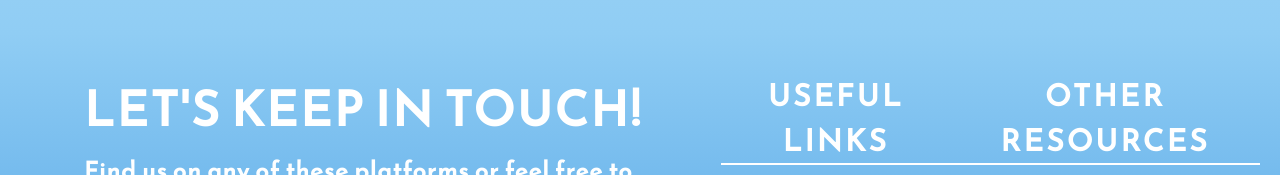
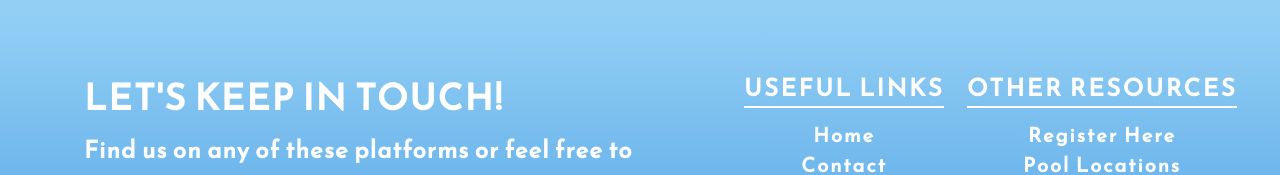
Before and after one commit to SuHaye/rickys-swim-site, a Nuxt app: page /events in a window 1280 px wide. Shown: the part 2625-2800 px from the top of the page. Built offline with nearby package versions, Linux system fonts and the light colour scheme.

Commit message:
Footer and header tex size changed and made responsive

```diff
--- a/components/Footer.vue
+++ b/components/Footer.vue
@@ -6,7 +6,7 @@
                     <!-- Left Side/Top -->
                     <div class="">
                             <div class="hidden lg:block mx-16">
-                                <h2 class="headtext uppercase text-white text-4xl xl:text-5xl font-semibold tracking-wider"
+                                <h2 class="headtext uppercase text-white text-4xl font-semibold tracking-wider"
                                 >Let's keep in touch!
                                 </h2>
                                 <p
@@ -20,31 +20,32 @@
                                     to="/"
                                     class="hover:text-gray-300"
                                     >
-                                    <fa-icon class="text-6xl md:text-7xl lg:text-5xl xl:text-6xl" :icon="['fab','instagram']" />
+                                    <fa-icon class="text-6xl md:text-7xl lg:text-5xl" :icon="['fab','instagram']" />
                                 </NuxtLink>
                                 <NuxtLink
                                     to="/"
                                     class="hover:text-gray-300"
                                     >
-                                    <fa-icon class="text-6xl md:text-7xl lg:text-5xl xl:text-6xl" :icon="['fab','facebook']" />
+                                    <fa-icon class="text-6xl md:text-7xl lg:text-5xl" :icon="['fab','facebook']" />
                                 </NuxtLink>
                                 <NuxtLink
                                     to="/"
                                     class="hover:text-gray-300"
                                     >
-                                    <fa-icon class="text-6xl md:text-7xl lg:text-5xl xl:text-6xl" :icon="['fab','twitter']" />
+                                    <fa-icon class="text-6xl md:text-7xl lg:text-5xl" :icon="['fab','twitter']" />
                                 </NuxtLink>
                             </div>
                     </div>
                     <!-- Right Side/Bottom -->
-                    <div class="pt-10 lg:pt-0 lg:mx-auto text-xl lg:text-lg 2xl:text-xl lg:flex lg:w-1/2 lg:flex lg:justify-evenly md:text-2xl">
+                    <div class="pt-10 lg:pt-0 lg:mx-auto text-xl lg:text-lg 2xl:text-xl lg:flex lg:w-1/2 lg:flex lg:justify-evenly
+                    md:text-2xl">
                         <div class="text-center mb-5">
                             <h2
                                 class="hidden lg:block text-white font-bold tracking-widest headtext uppercase
-                                border-b-2 border-white pb-1.5 mb-3 text-2xl xl:text-3xl"
+                                border-b-2 border-white pb-1.5 mb-3 text-2xl"
                                 >Useful Links
                             </h2>
-                            <div class="lg:text-xl xl:text-2xl subtext font-semibold tracking-wide lg:tracking-widest text-white
+                            <div class="lg:text-xl subtext font-semibold tracking-wide lg:tracking-widest text-white
                             lg:flex-col flex justify-evenly">
                                 <NuxtLink
                                     to="/"
@@ -82,9 +83,10 @@
                                 </NuxtLink>
                             </div>
                         </div>
-                        <div class="hidden lg:flex lg:flex-col text-center mt-10 lg:mt-0 subtext text-xl xl:text-2xl font-semibold tracking-widest">
+                        <div class="hidden lg:flex lg:flex-col text-center mt-10 lg:mt-0 subtext text-xl font-semibold
+                        tracking-widest">
                             <h2
-                                class="text-white font-bold tracking-widest headtext uppercase text-2xl xl:text-3xl
+                                class="text-white font-bold tracking-widest headtext uppercase text-2xl
                                 border-b-2 border-white pb-1.5 mb-3"
                             >Other Resources
                             </h2>
--- a/components/Nav.vue
+++ b/components/Nav.vue
@@ -15,7 +15,7 @@
                         <NuxtLink
                             to="/"
                             id="logo"
-                            class=" text-3xl sm:text-4xl lg:text-3xl xl:text-4xl 2xl:text-5xl font-semibold tracking-widest"
+                            class=" text-4xl sm:text-4xl lg:text-3xl xl:text-4xl 2xl:text-5xl font-semibold tracking-widest"
                             >Mavs Swim Academy
                         </NuxtLink>
                         <h3
@@ -42,7 +42,7 @@
                         <div class="flex mb-5 lg:mb-2">
                         <!-- Sign In / Sign Up -->
                         <NuxtLink
-                            class="hidden lg:block my-auto headtext font-semibold text-xl uppercase bg-gradient-to-l from-blue-200 to-white
+                            class="hidden lg:block my-auto headtext font-semibold text-lg uppercase bg-gradient-to-l from-blue-200 to-white
                             px-5 xl:px-10 2xl:px-14 py-1 rounded-3xl hover:text-blue-600 hover:underline hover:shadow-xl shadow-md tracking-wider
                              xl:tracking-widest text-blue-500"
                             to="/sign"
@@ -51,24 +51,24 @@
                         <!-- Social Media Links -->
                             <NuxtLink
                                 to="/"
-                                class="text-4xl mr-3 lg:mx-3 hover:text-gray-300 w-max"
+                                class="text-3xl mr-3 lg:mx-3 hover:text-gray-300 w-max"
                                 ><fa-icon :icon="['fab','instagram']" />
                             </NuxtLink>
                             <NuxtLink
                                 to="/"
-                                class="text-4xl mx-3 hover:text-gray-300 w-max"
+                                class="text-3xl mx-3 hover:text-gray-300 w-max"
                                 ><fa-icon :icon="['fab','facebook']" />
                             </NuxtLink>
                             <NuxtLink
                                 to="/"
-                                class="text-4xl mx-3 hover:text-gray-300 w-max"
+                                class="text-3xl mx-3 hover:text-gray-300 w-max"
                                 ><fa-icon :icon="['fab','twitter']" />
                             </NuxtLink>
                         </div>
                     </div>
                     <!-- Bottom Section -->
                     <div class="pl-10 lg:px-10 xl:px-20 pb-2 lg:pb-0 w-full">
-                        <div class="text-2xl lg:text-lg xl:text-xl 2xl:text-2xl font-semibold subtext tracking-widest uppercase lg:justify-end
+                        <div class="text-xl lg:text-lg xl:text-xl font-semibold subtext tracking-widest uppercase lg:justify-end
                          flex flex-col lg:flex-row">
                             <NuxtLink
                                 class="hover:text-gray-300 hover:underline pt-1 w-max lg:mx-2.5 my-1 lg:my-0"
--- a/pages/index.vue
+++ b/pages/index.vue
@@ -201,7 +201,7 @@
         <section class="bg-gradient-to-r from-gray-200 to-gray-300">
             <div class="h-100vh px-10 py-20 xl:py-32 mx-auto">
                 <div
-                    class="rounded-2xl shadow subtext p-5 py-20 border-2 border-gray-300 whitespace-pre-line w-max
+                    class="rounded-2xl shadow-xl subtext p-5 py-20 border-2 border-gray-300 whitespace-pre-line w-max
                      mx-auto px-8 sm:px-10 md:px-20 lg:px-28"
                     >
                     <div class="flex flex-col items-left">
```
